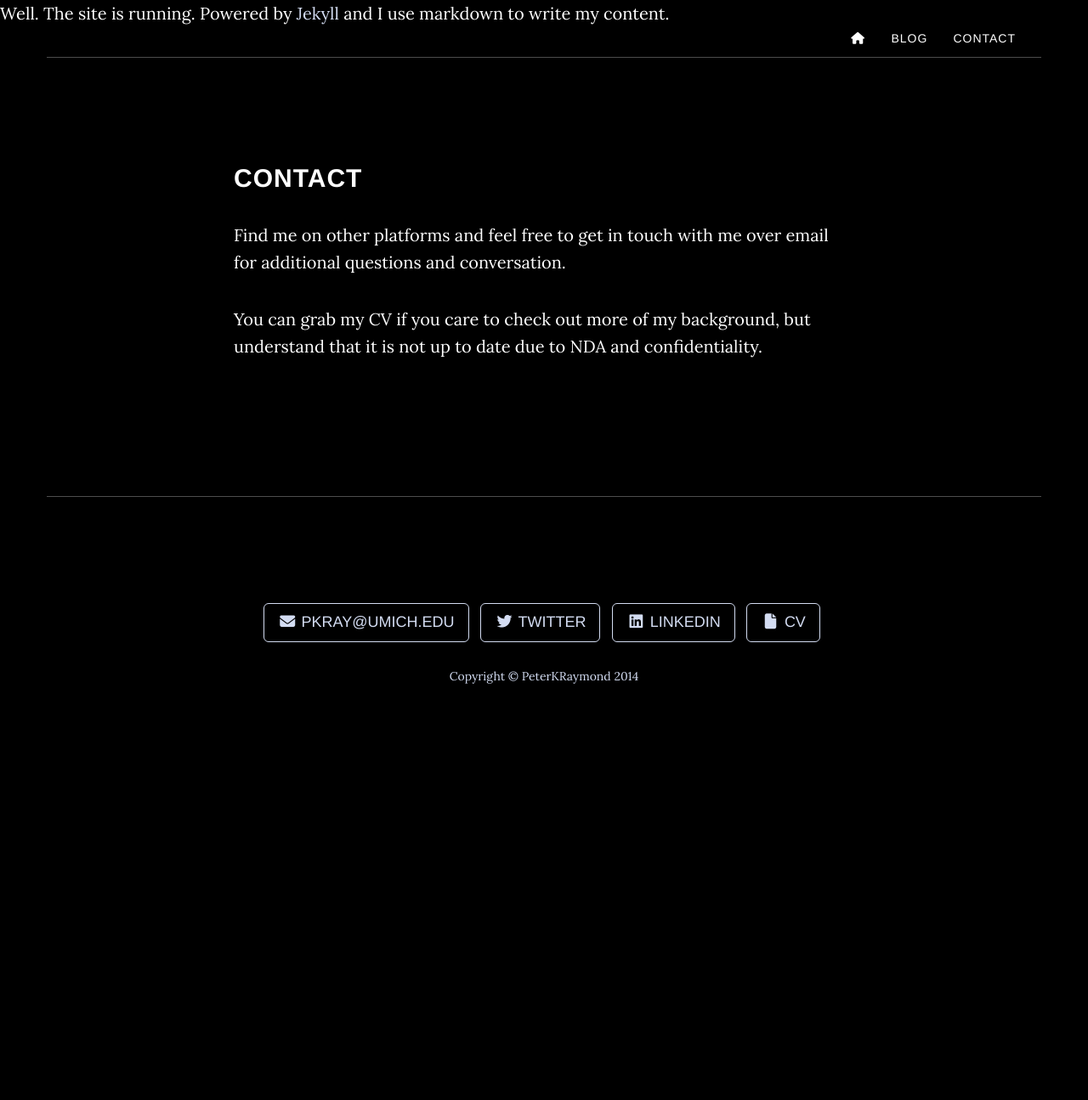
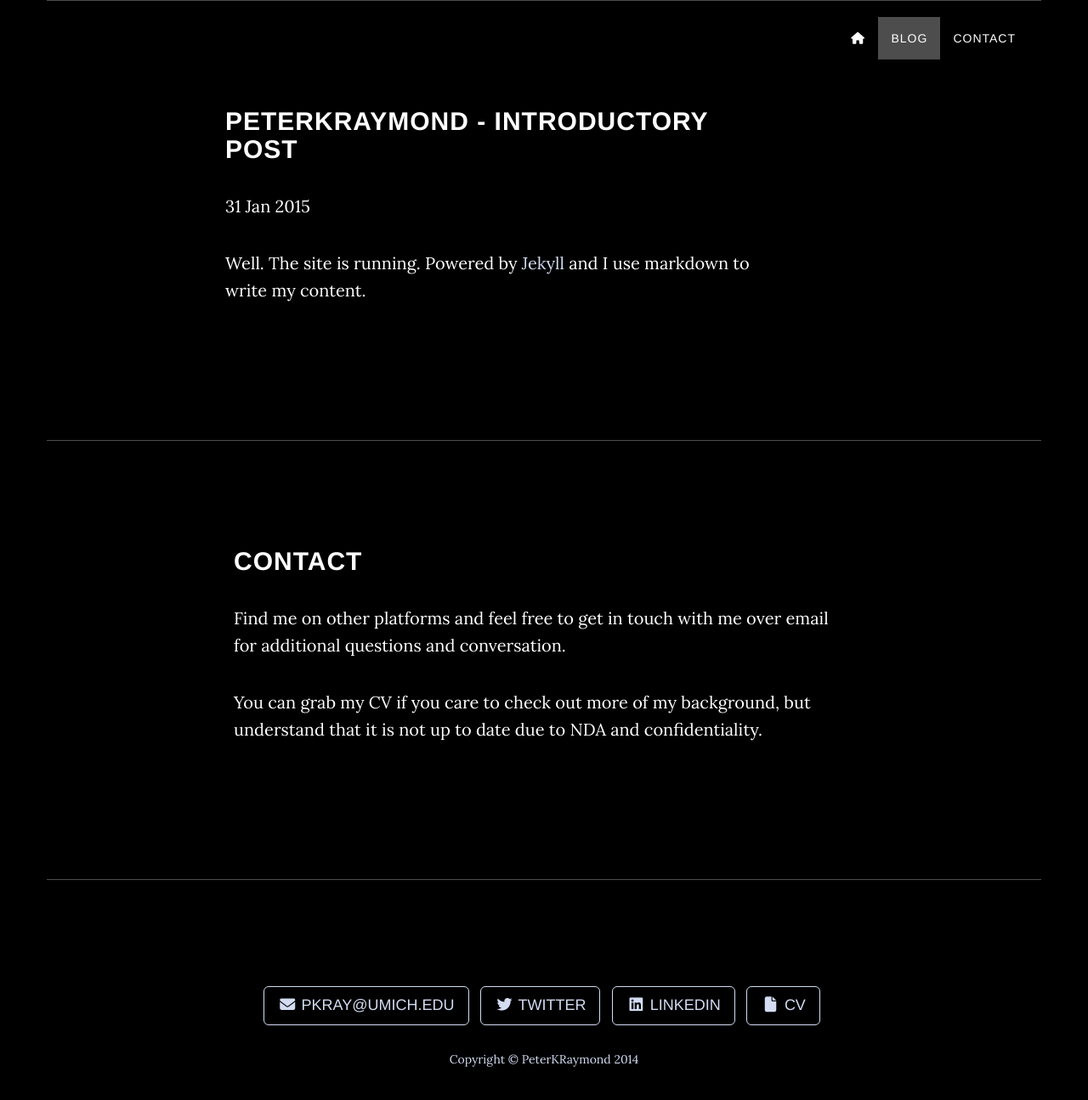
Before and after one commit to peterkraymond/peterkraymond.github.io, a Jekyll site: the page built from _posts/2015-01-31-peterkramond-site-launch.md, in a window 1280 px wide and 1382 px high. Shown: the top 1295 px of the window at 85% size. Built offline with Jekyll 4.4.1, drawn with Linux system fonts in a browser that asks for light colours; nearby versions of some CDN libraries; library files that are not in the unit come from our copies.

Commit message:
Update css

```diff
--- a/_layouts/blog_post.html
+++ b/_layouts/blog_post.html
@@ -1,9 +1,16 @@
 ---
 layout: default
 ---
-<h1>{{ page.title }}</h1>
-<p class="meta">{{ page.date | date_to_string }}</p>
 
-<div class="post">
-  {{ content }}
-</div>
+<!-- Blog Section -->
+    <section id="blog" class="container content-section text-left">
+        <div class="row">
+            <div class="col-lg-7 col-lg-offset-2">
+                <h2>{{ page.title }}</h2>
+                <p class="meta">{{ page.date | date_to_string }}</p>
+
+                {{ content }}
+
+            </div>
+        </div>
+    </section>
--- a/_posts/2015-01-31-peterkramond-site-launch.md
+++ b/_posts/2015-01-31-peterkramond-site-launch.md
@@ -1,6 +1,6 @@
 ---
-layout: default
-title: "PeterKRaymond, Developer, Site Launch"
+layout: blog_post
+title: "PeterKRaymond - Introductory Post"
 date: 2015-01-31
 ---
 
```
